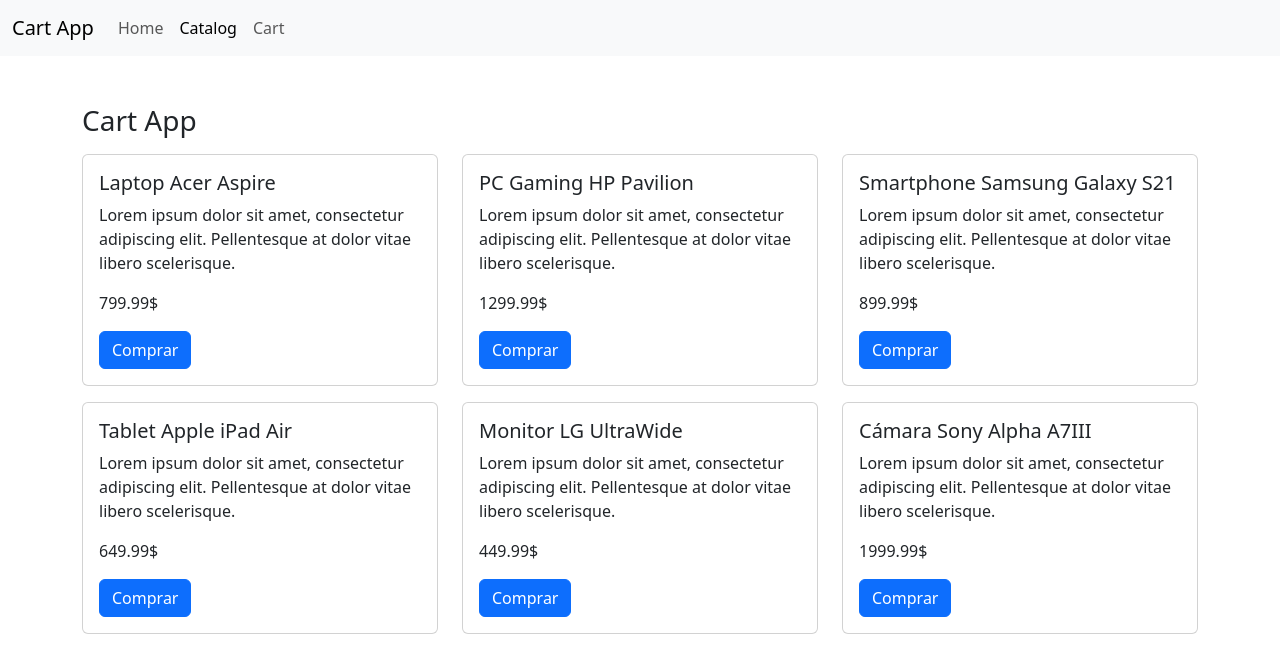
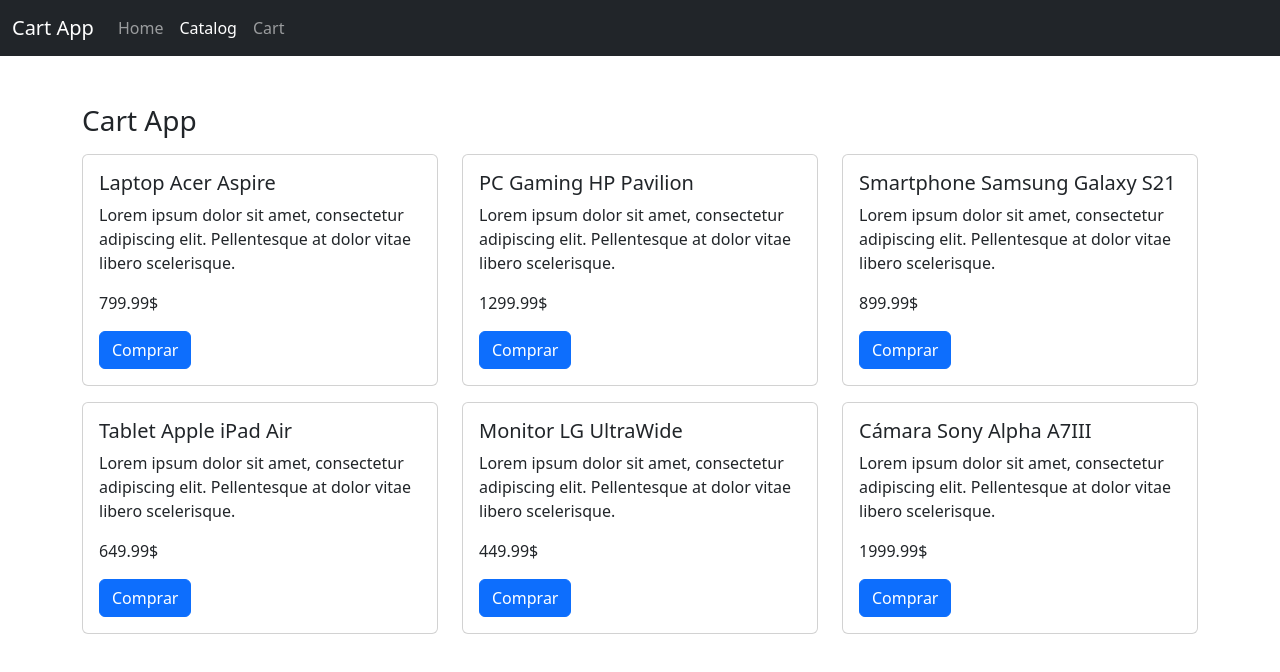
Before and after one commit to Pancratzia/SpringBoot-React-Repository, a React (Vite) app in the folder 05-cart-app/: page /catalog in a window 1280 px wide. Shown: the top 672 px of the page. Built offline with nearby package versions, Linux system fonts and the light colour scheme.

Commit message:
Colocando el navbar oscuro

```diff
--- a/05-cart-app/src/components/Navbar.jsx
+++ b/05-cart-app/src/components/Navbar.jsx
@@ -2,7 +2,7 @@
 
 const Navbar = () => {
   return (
-    <nav className="navbar navbar-expand-lg bg-body-tertiary">
+    <nav className="navbar navbar-expand-lg bg-dark navbar-dark">
       <div className="container-fluid">
         <NavLink to="/" className="navbar-brand">
           Cart App
```
